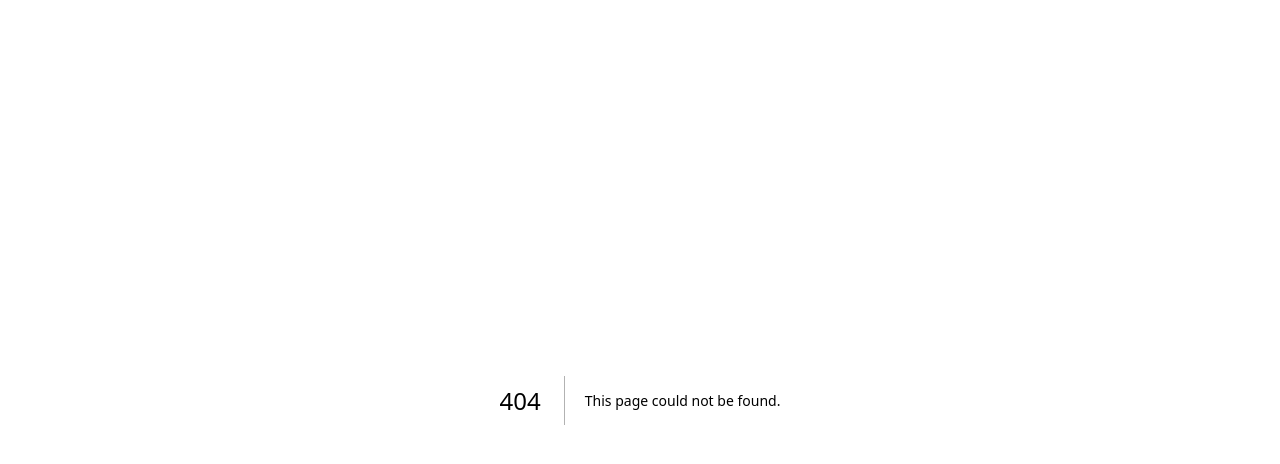
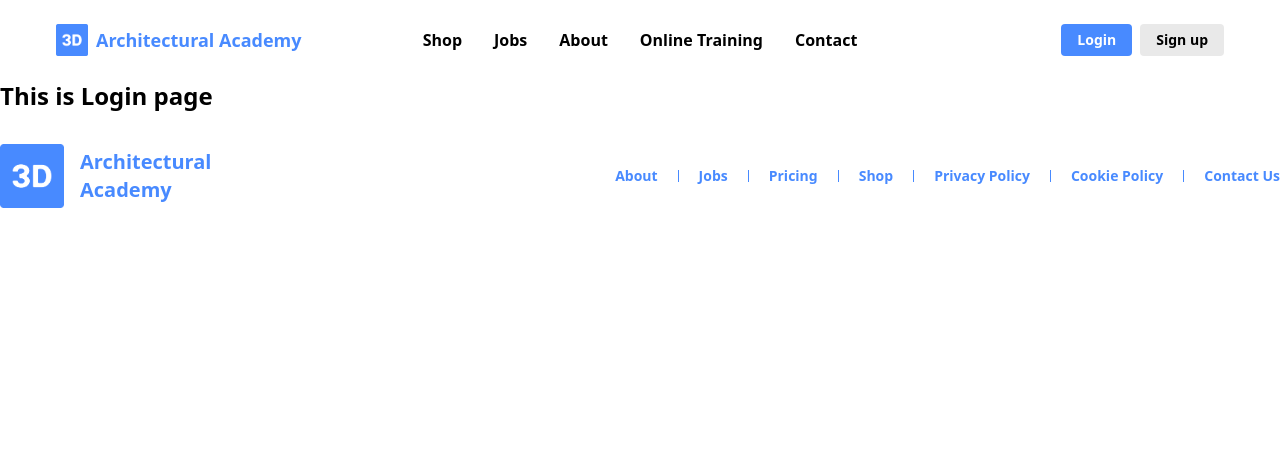
Before and after one commit to luckydevstar/new-3daa-frontend, a Next.js app: page /login in a window 1280 px wide. Before the commit this address had no page. Shown: the top 464 px of the page. Built offline with nearby package versions, Linux system fonts and the light colour scheme.

Commit message:
add structure for login and sign up page

```diff
--- /dev/null
+++ b/app/(auth)/layout.tsx
@@ -0,0 +1,14 @@
+import { MainLayout } from "@/components/layout/MainLayout"
+import { PropsWithChildren } from "react"
+
+interface LayoutProps {}
+
+const Layout = ({children}: PropsWithChildren<LayoutProps>) => {
+    return (
+        <MainLayout>
+            {children}
+        </MainLayout>
+    )
+}
+
+export default Layout;
--- /dev/null
+++ b/app/(auth)/login/page.tsx
@@ -0,0 +1,7 @@
+const Login = () => {
+    return (
+        <h1 className="text-2xl font-black">This is Login page</h1>
+    )
+}
+
+export default Login;
--- /dev/null
+++ b/app/(auth)/register/page.tsx
@@ -0,0 +1,7 @@
+const Signup = () => {
+    return (
+        <h1 className="text-2xl font-black">This is Signup page</h1>
+    )
+}
+
+export default Signup;
```
